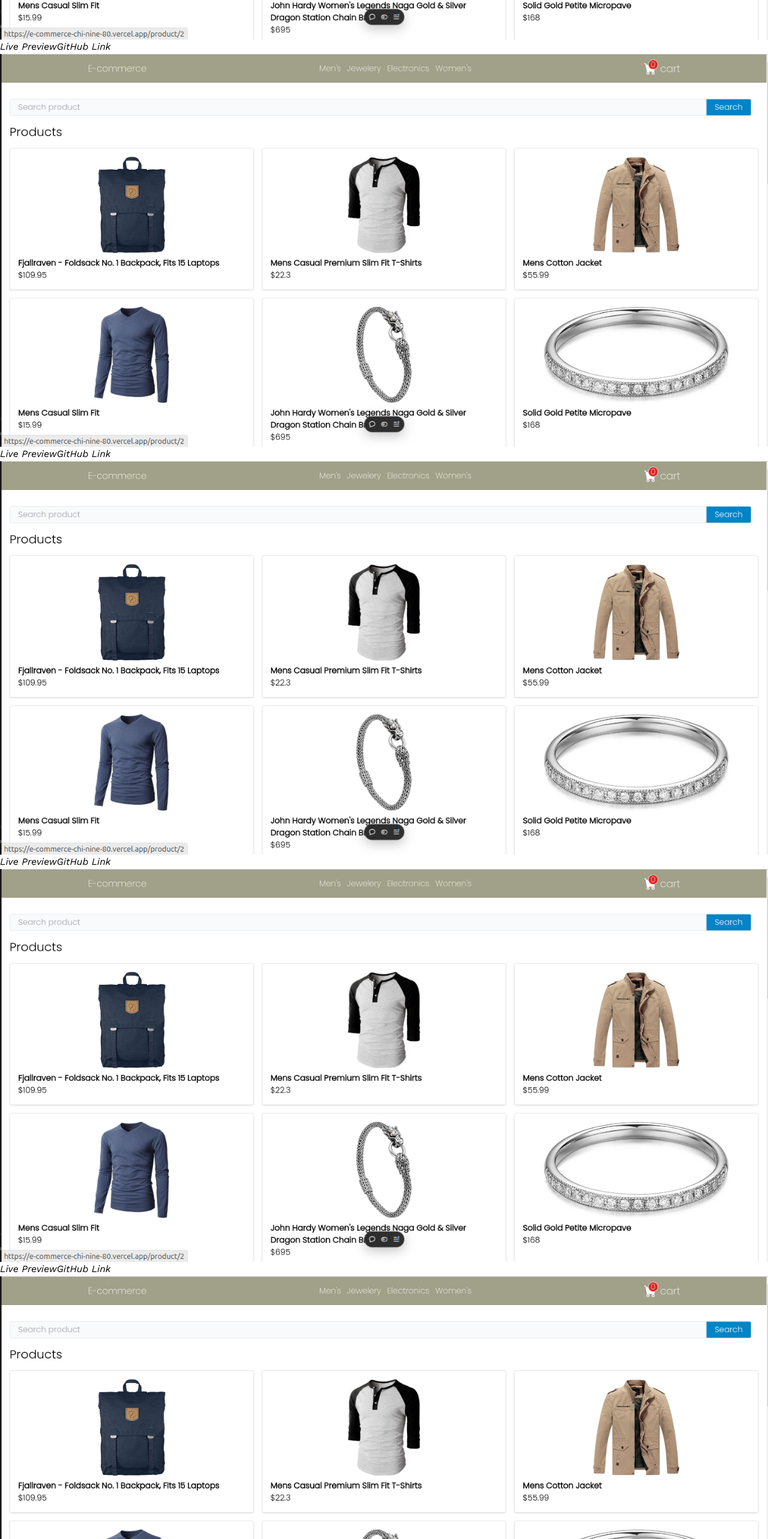
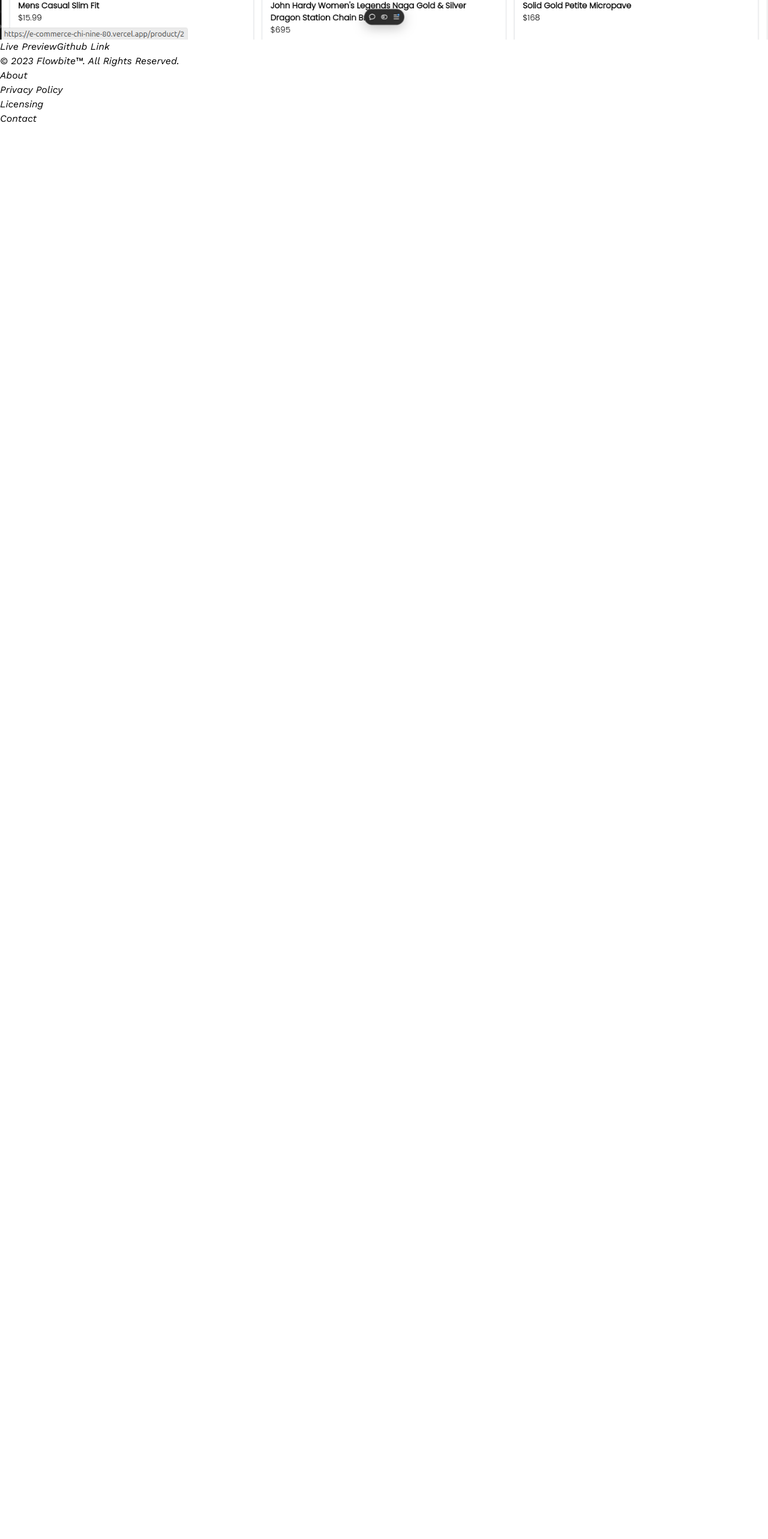
Before and after one commit to Dudschoudhary/duds_website, a React (Vite) app: page /projects in a window 1280 px wide. Shown: the part 1635-4201 px from the top of the page at 60% size. After the commit the page ends 1845 px from the top, so only its background shows below. Built offline with nearby package versions, Linux system fonts and the light colour scheme.

Commit message:
minor changes

```diff
--- a/src/components/Projects.jsx
+++ b/src/components/Projects.jsx
@@ -3,58 +3,19 @@ import project_1 from '../assets/images/project_1.png'
 const Projects = () => {
     return (
         <>
-            <h2 className='text-center text-3xl md:text-[40px] m-4 WorkSans-VariableFont_wght'>My Projects</h2>
+            <h2 className='text-center text-3xl md:text-[40px] mt-14 m-4 WorkSans-VariableFont_wght'>My Projects</h2>
             <div className='flex justify-center items-center w-full my-4 p-4 min-h-[calc(100vh-170px)'>
 
                 <div className='grid grid-cols-1 md:grid-cols-2 lg:grid-cols-3 gap-4  mx-auto ] WorkSans-Italic-VariableFont_wght text-gray-900'>
                     <div class="max-w-sm p-6 bg-white border border-gray-200 hover:border hover:border-[#b41bf2] rounded-lg shadow transform transition duration-500 hover:scale-105 hover:shadow-lg hover:bg-gradient-to-r from-yellow-200 to-pink-400">
                         <img src={project_1} alt="" />
                         <div className='flex justify-start gap-5 my-7 items-center '>
-                            <button className='border rounded-lg bg-black text-white py-3 px-5'> <a href='https://e-commerce-chi-nine-80.vercel.app/'>Live Preview</a></button>
-                            <button className='border rounded-lg bg-black text-white py-3 px-5'>GitHub Link</button>
+                            <button className='border rounded-lg bg-black text-white sm:py-3 sm:px-5'> <a href='https://e-commerce-chi-nine-80.vercel.app/'>Live Preview</a></button>
+                            <button className='border rounded-lg bg-black text-white py-3 px-5'><a href='https://github.com/Dudschoudhary/e-commerce'>Github Link</a></button>
                         </div>
                     </div>
 
-                    <div class="max-w-sm p-6 bg-white border border-gray-200 hover:border hover:border-[#b41bf2] rounded-lg shadow transform transition duration-500 hover:scale-105 hover:shadow-lg hover:bg-gradient-to-r from-yellow-200 to-pink-400">
-                        <img src={project_1} alt="" />
-                        <div className='flex justify-start gap-5 my-7 items-center '>
-                            <button className='border rounded-lg bg-black text-white py-3 px-5'>Live Preview</button>
-                            <button className='border rounded-lg bg-black text-white py-3 px-5'>GitHub Link</button>
-                        </div>
-                    </div>
 
-                    <div class="max-w-sm p-6 bg-white border border-gray-200 hover:border hover:border-[#b41bf2] rounded-lg shadow transform transition duration-500 hover:scale-105 hover:shadow-lg hover:bg-gradient-to-r from-yellow-200 to-pink-400">
-                        <img src={project_1} alt="11" />
-                        <div className='flex justify-start gap-5 my-7 items-center '>
-                            <button className='border rounded-lg bg-black text-white py-3 px-5'>
-                               <a href='https://e-commerce-chi-nine-80.vercel.app/'> Live Preview </a></button>
-                            <button className='border rounded-lg bg-black text-white py-3 px-5'>GitHub Link</button>
-                        </div>
-                    </div>
-
-                    <div class="max-w-sm p-6 bg-white border border-gray-200 hover:border hover:border-[#b41bf2] rounded-lg shadow transform transition duration-500 hover:scale-105 hover:shadow-lg hover:bg-gradient-to-r from-yellow-200 to-pink-400">
-                        <img src={project_1} alt="" />
-                        <div className='flex justify-start gap-5 my-7 items-center '>
-                            <button className='border rounded-lg bg-black text-white py-3 px-5'>Live Preview</button>
-                            <button className='border rounded-lg bg-black text-white py-3 px-5'>GitHub Link</button>
-                        </div>
-                    </div>
-
-                    <div class="max-w-sm p-6 bg-white border border-gray-200 hover:border hover:border-[#b41bf2] rounded-lg shadow transform transition duration-500 hover:scale-105 hover:shadow-lg hover:bg-gradient-to-r from-yellow-200 to-pink-400">
-                        <img src={project_1} alt="" />
-                        <div className='flex justify-start gap-5 my-7 items-center '>
-                            <button className='border rounded-lg bg-black text-white py-3 px-5'>Live Preview</button>
-                            <button className='border rounded-lg bg-black text-white py-3 px-5'>GitHub Link</button>
-                        </div>
-                    </div>
-
-                    <div class="max-w-sm p-6 bg-white border border-gray-200 hover:border hover:border-[#b41bf2] rounded-lg shadow transform transition duration-500 hover:scale-105 hover:shadow-lg hover:bg-gradient-to-r from-yellow-200 to-pink-400">
-                        <img src={project_1} alt="" />
-                        <div className='flex justify-start gap-5 my-7 items-center '>
-                            <button className='border rounded-lg bg-black text-white py-3 px-5'>Live Preview</button>
-                            <button className='border rounded-lg bg-black text-white py-3 px-5'>GitHub Link</button>
-                        </div>
-                    </div>
                 </div>
             </div>
         </>
--- a/src/components/Services.jsx
+++ b/src/components/Services.jsx
@@ -3,7 +3,7 @@ import React from 'react'
 const Services = () => {
     return (
         <>
-            <h2 className='text-center text-3xl md:text-[40px] m-4 WorkSans-VariableFont_wght'>Services</h2>
+            <h2 className='text-center text-3xl md:text-[40px] mt-14 m-4 WorkSans-VariableFont_wght'>Services</h2>
             <div className='flex justify-center items-center w-full my-4 p-4 min-h-[calc(100vh-170px)'>
 
                 <div className='grid grid-cols-1 md:grid-cols-2 lg:grid-cols-3 gap-4  mx-auto ] WorkSans-Italic-VariableFont_wght text-gray-900'>
```
